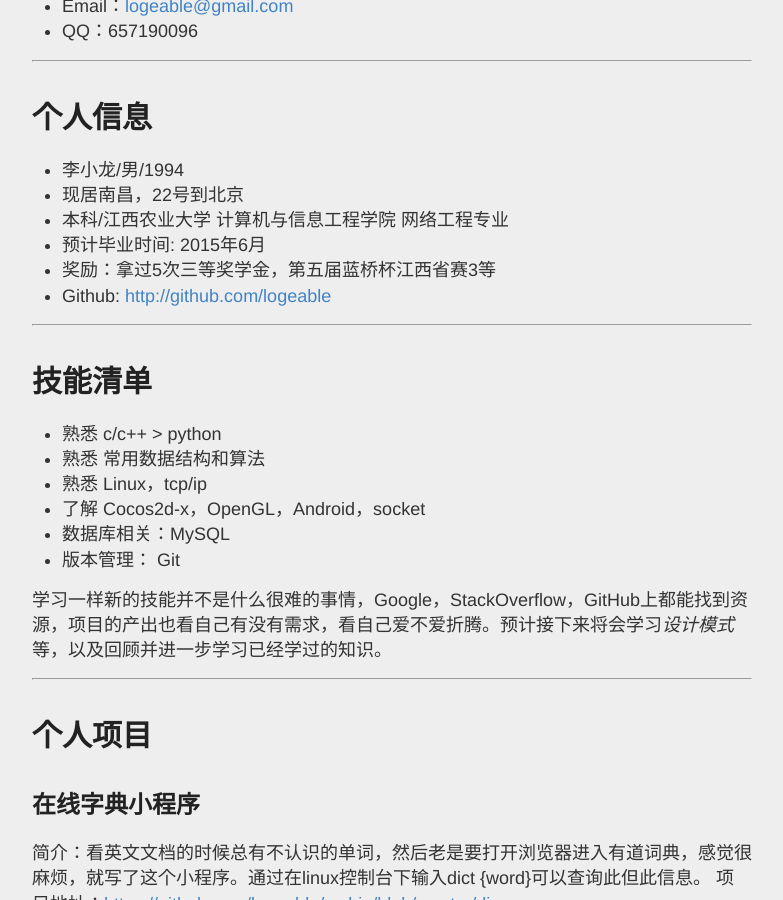
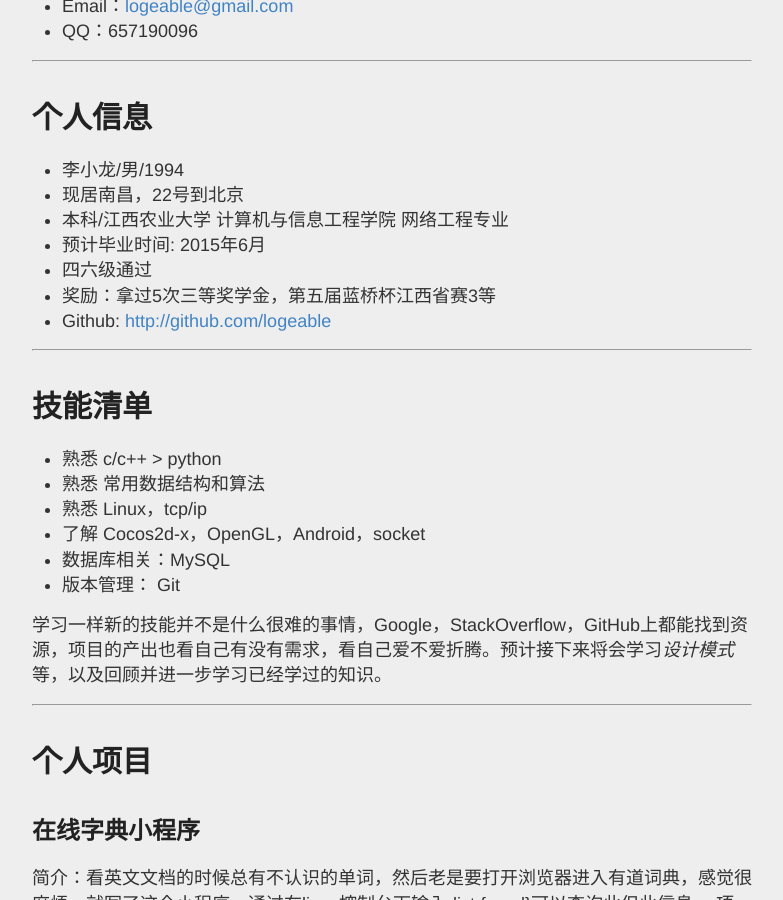
Before and after one commit to logeable/logeable.github.io, a Jekyll site: the page built from about.md, in a window 1280 px wide and 900 px high, scrolled down 339 px. Shown: the whole window, without its empty margins (248-1031 px from the left). Built offline with Jekyll 4.4.1, drawn with Linux system fonts in a browser that asks for light colours; Markdown is read by kramdown in place of the engine named in the settings.

Commit message:
update about

```diff
--- a/about.md
+++ b/about.md
@@ -19,6 +19,7 @@ permalink: /about/
  - 现居南昌，22号到北京
  - 本科/江西农业大学 计算机与信息工程学院 网络工程专业
  - 预计毕业时间: 2015年6月
+ - 四六级通过
  - 奖励：拿过5次三等奖学金，第五届蓝桥杯江西省赛3等
  - Github: [http://github.com/logeable](http://github.com/logeable)
 
```
